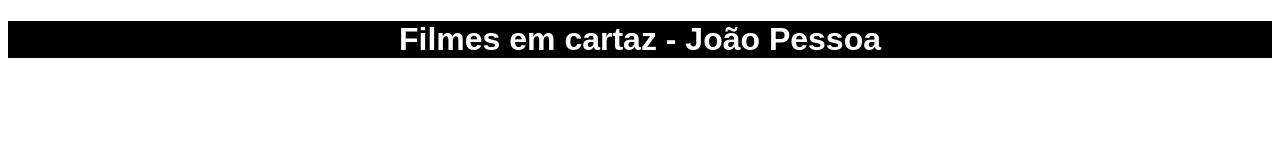
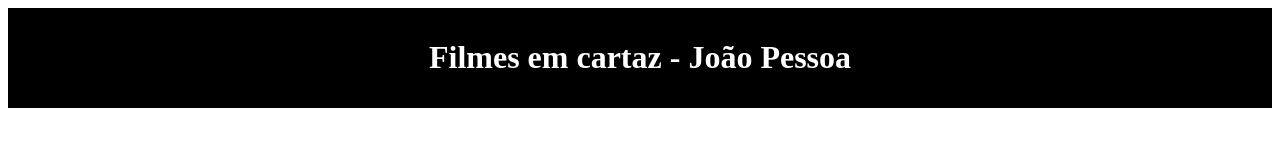
Before and after one commit to mtcporto/vivajoaopessoa, a website: page cinema/index.html in a window 1280 px wide. Drawn offline with Linux system fonts and the light colour scheme; no server answers.

Commit message:
update cinema

```diff
--- a/cinema/index.html
+++ b/cinema/index.html
@@ -5,17 +5,17 @@
     <meta name="viewport" content="width=device-width, initial-scale=1.0">
     <title>Filmes em João Pessoa</title>
     <style>
-        /* Estilos opcionais para melhorar a apresentação */
         body {
-            font-family: Arial, sans-serif;
+            padding-bottom: 20px;
         }
-    /* Header styles */
-    header {
-      background-color: #000;
-      color: #fff;
+        .header {
+            background-color: black;
+            color: white;
+            padding: 10px 0;
             text-align: center;
-      margin-bottom: 20px; /* Espaçamento entre o header e os cards */
+            margin-bottom: 20px;
         }
+
         .event-container {
             border: none;
             box-shadow: 0 0 5px rgba(0, 0, 0, 0.2);
@@ -77,9 +77,9 @@
     </style>
 </head>
 <body>
-    <header>
+    <div class="header">
         <h1>Filmes em cartaz - João Pessoa</h1>
-    </header>
+    </div>
     <!-- Loop através dos eventos -->
     <div id="eventContainer"></div>
     <script src="script.js"></script>
```
Lines whose indentation alone changed are shown as unchanged.
